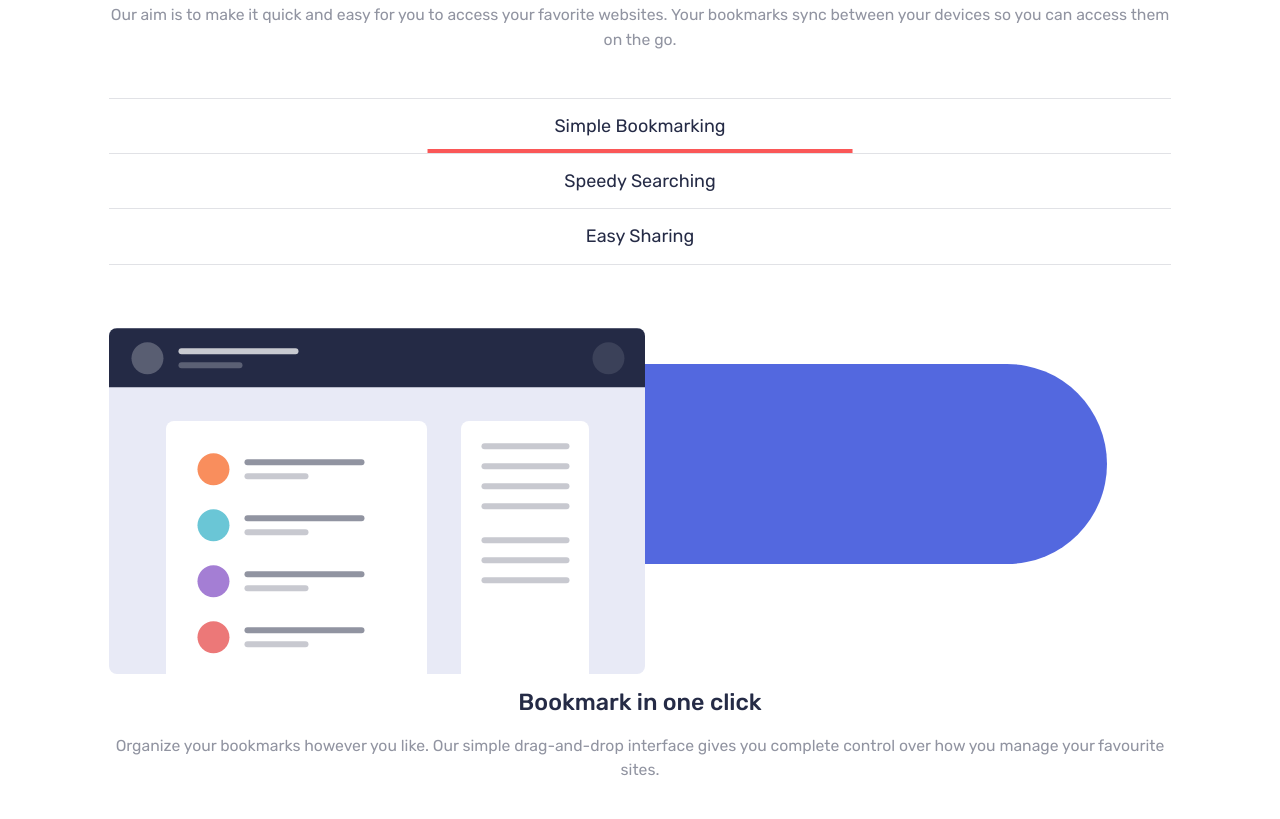
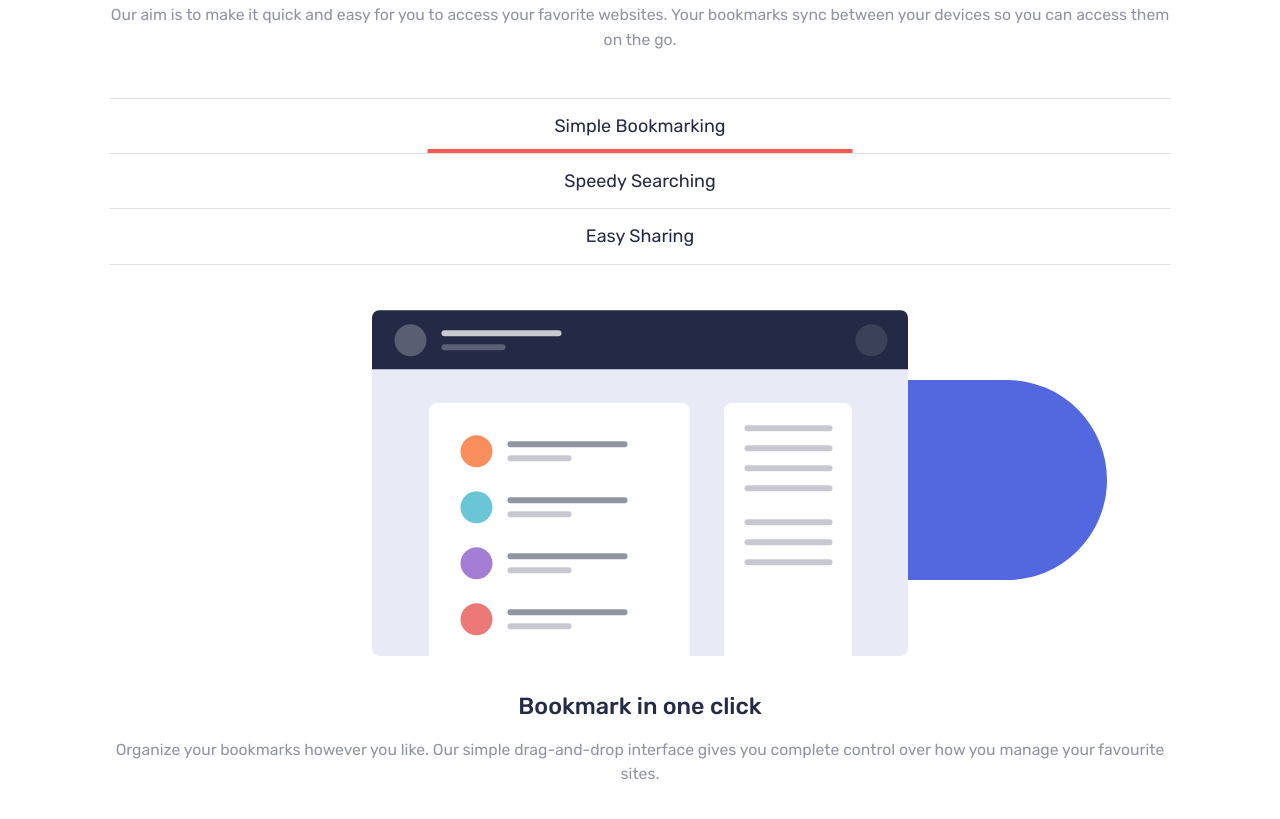
Before and after one commit to acjr1910/bookmark, a website built with webpack: page src/index.html in a window 1280 px wide. Shown: the part 1032-1851 px from the top of the page. Built offline with nearby package versions, Linux system fonts and the light colour scheme.

Commit message:
added object-fit to img

```diff
--- a/src/index.html
+++ b/src/index.html
@@ -97,11 +97,12 @@
         <div class="l-grid-column tab-content">
           <div class="background-left">
             <img
+              class="tab-content__image"
               src="images/illustration-features-tab-1.svg"
               alt="Selected Tab Image"
             />
           </div>
-          <div>
+          <div class="container">
             <h2>Bookmark in one click</h2>
             <p>
               Organize your bookmarks however you like. Our simple drag-and-drop
--- a/src/styles/2-layout/_layout.scss
+++ b/src/styles/2-layout/_layout.scss
@@ -21,6 +21,5 @@
 }
 
 .tab-content {
-  margin: 2rem 0;
-  position: relative;
+  margin: 1rem 0;
 }
--- a/src/styles/3-modules/background/_background.scss
+++ b/src/styles/3-modules/background/_background.scss
@@ -1,12 +1,14 @@
 .background-left {
   position: relative;
+  display: flex;
+  justify-content: center;
   &:after {
     content: '';
     width: 600px;
     height: 200px;
     overflow: hidden;
     position: absolute;
-    top: 36px;
+    top: 70px;
     right: 64px;
     border-radius: 120px;
     background-color: $soft-blue;
--- a/src/styles/3-modules/tabs/_tabs.scss
+++ b/src/styles/3-modules/tabs/_tabs.scss
@@ -30,3 +30,10 @@
     }
   }
 }
+
+.tab-content {
+  &__image {
+    min-height: 280px;
+    object-fit: contain;
+  }
+}
```
